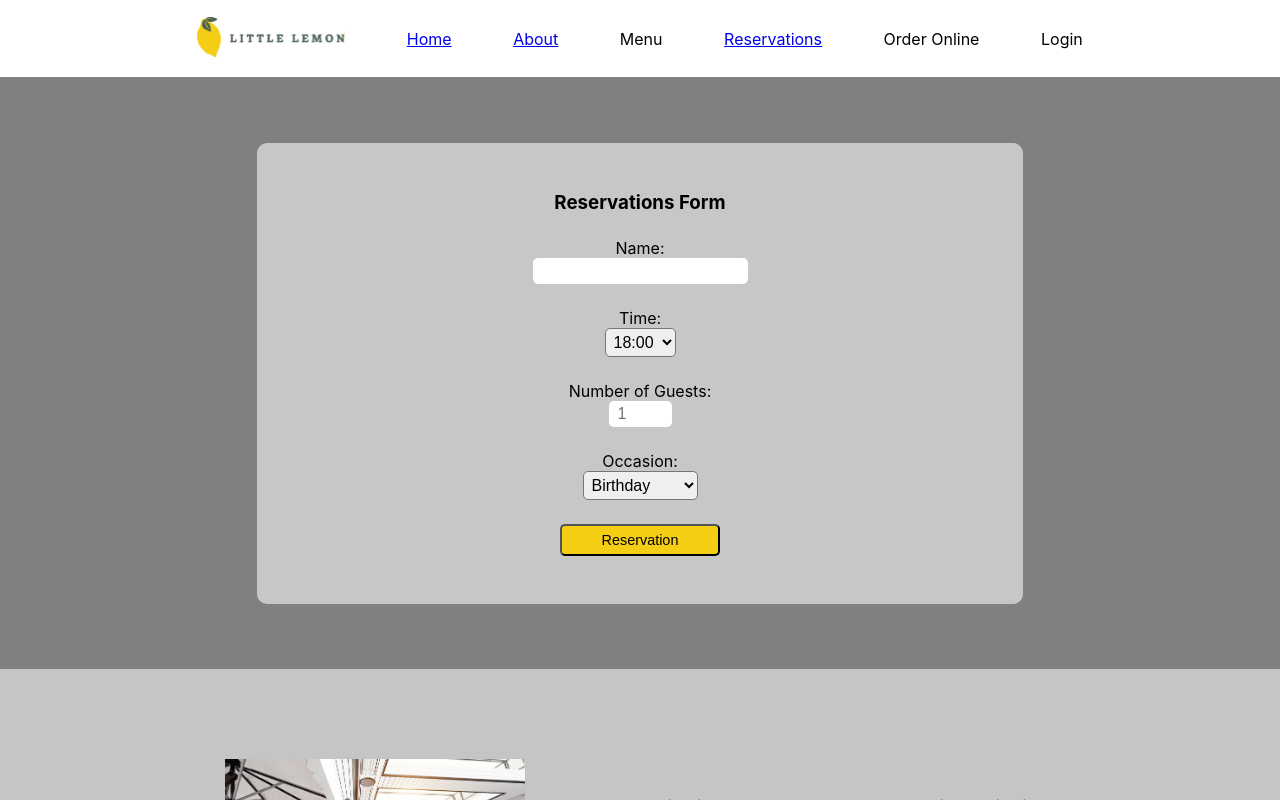
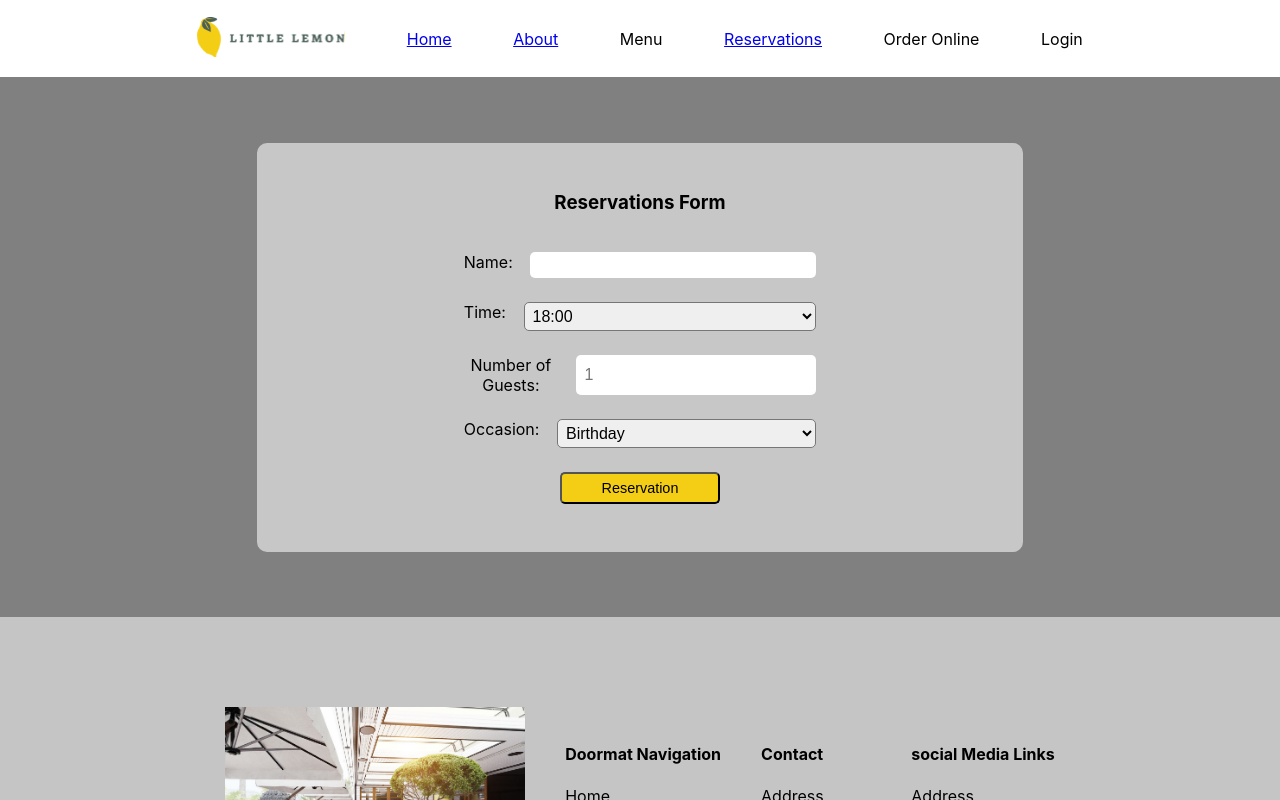
Before and after one commit to ma-boles/my-app, a React (Create React App) app: page /ReservationsPage in a window 1280 px wide. Shown: the top 800 px of the page. Built offline with nearby package versions, Linux system fonts and the light colour scheme.

Commit message:
git commit -m "updated style for ReservationsPage"

```diff
--- a/src/App.css
+++ b/src/App.css
@@ -233,12 +233,15 @@ footer {
 }
 .reservations--form > form {
   text-align: center;
+  margin: 5% 27%;
 }
 .reservations--form > form > div {
   margin: 1.5rem auto ;
+  display: flex;
 }
 .reservations--form > form > div > label {
   font-size: 1rem;
+  margin-right: 5%;
 }
 
 .reservations--form > form > div > input{
@@ -246,12 +249,15 @@ footer {
   text-indent: 5px;
   padding: .25rem;
   border-radius: 5px;
-  border: none
+  border: none;
+  width: 100%;
+
 }
 select {
   border-radius: 5px;
   font-size: 1rem;
   padding: .25rem;
+  width: 100%;
 }
 option {
   font-size: 1rem;
@@ -265,6 +271,7 @@ option {
   border-radius: 5px;
   background-color: #f4ce14;
   font-size: .9rem;
+  cursor: pointer;
 }
 
 
```
